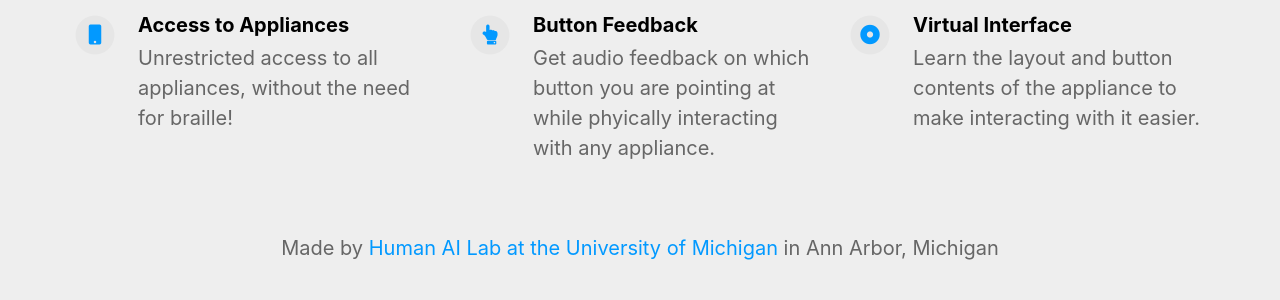
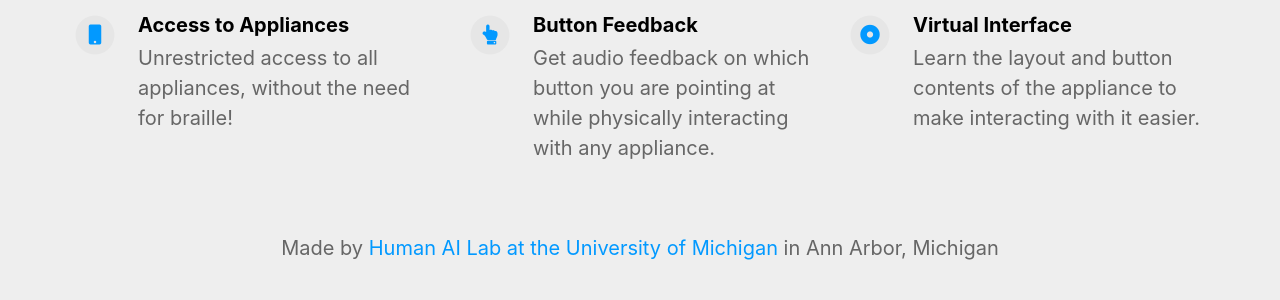
Before and after one commit to HumanAILab/vizlens-web, a Jekyll site: the page built from index.html, in a window 1280 px wide. Shown: the part 1069-1369 px from the top of the page. Built offline with Jekyll 4.4.1, drawn with Linux system fonts in a browser that asks for light colours; nearby versions of some CDN libraries.

Commit message:
Fix typo

```diff
--- a/_config.yml
+++ b/_config.yml
@@ -40,7 +40,7 @@ features                                  :
     fontawesome_icon_name                 : mobile
 
   - title                                 : Button Feedback
-    description                           : Get audio feedback on which button you are pointing at while phyically interacting with any appliance.
+    description                           : Get audio feedback on which button you are pointing at while physically interacting with any appliance.
     fontawesome_icon_name                 : hand-point-up
 
   - title                                 : Virtual Interface
```
